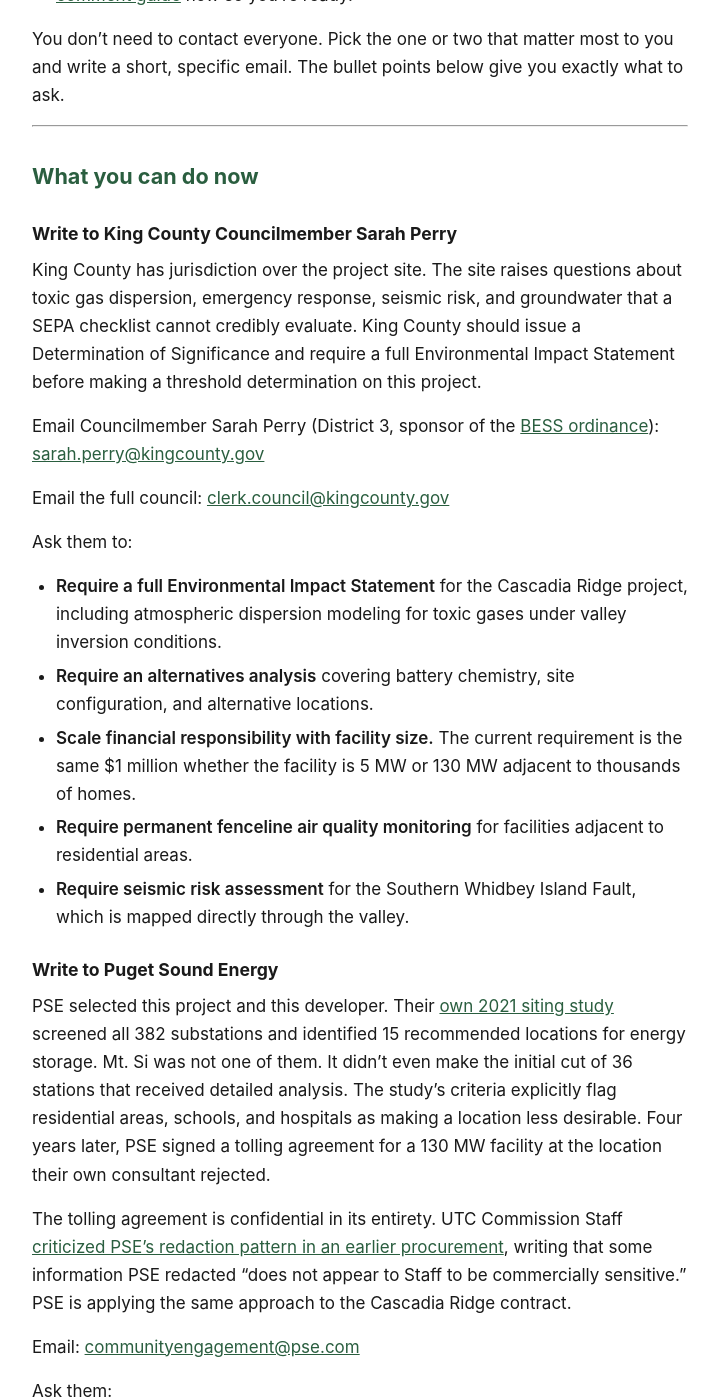
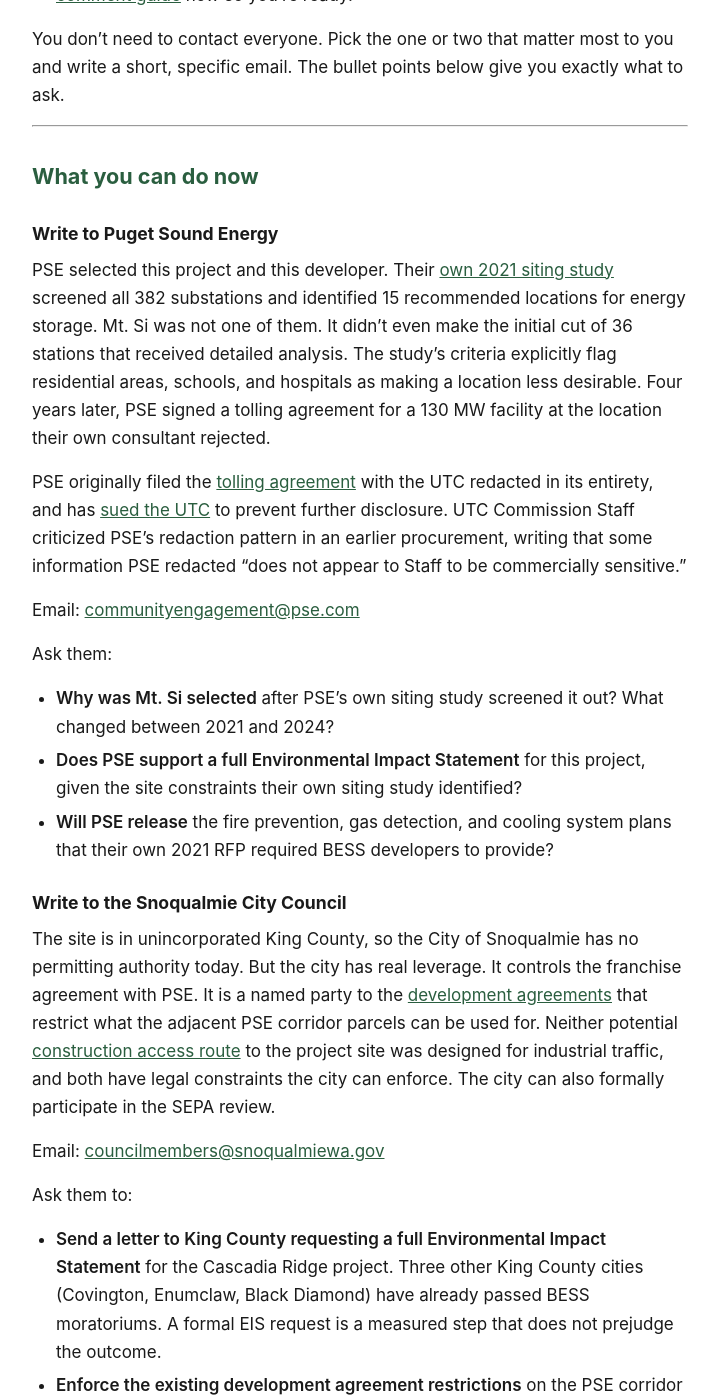
Before and after one commit to calef/cascadia-ridge-bess, a Jekyll site: the page built from _pages/take-action.md, in a window 1280 px wide and 1400 px high, scrolled down 571 px. Shown: the whole window, without its empty margins (280-999 px from the left). Built offline with Jekyll 4.4.1, drawn with Linux system fonts in a browser that asks for light colours; some of the changed text lies outside the part shown.

Commit message:
Deploy site 2026-04-11-125856

```diff
--- a/_pages/take-action.md
+++ b/_pages/take-action.md
@@ -17,27 +17,11 @@ You don't need to contact everyone. Pick the one or two that matter most to you
 
 ## What you can do now
 
-### Write to King County Councilmember Sarah Perry
-
-King County has jurisdiction over the project site. The site raises questions about toxic gas dispersion, emergency response, seismic risk, and groundwater that a SEPA checklist cannot credibly evaluate. King County should issue a Determination of Significance and require a full Environmental Impact Statement before making a threshold determination on this project.
-
-Email Councilmember Sarah Perry (District 3, sponsor of the [BESS ordinance](/permitting)): [sarah.perry@kingcounty.gov](mailto:sarah.perry@kingcounty.gov)
-
-Email the full council: [clerk.council@kingcounty.gov](mailto:clerk.council@kingcounty.gov)
-
-Ask them to:
-
-- **Require a full Environmental Impact Statement** for the Cascadia Ridge project, including atmospheric dispersion modeling for toxic gases under valley inversion conditions.
-- **Require an alternatives analysis** covering battery chemistry, site configuration, and alternative locations.
-- **Scale financial responsibility with facility size.** The current requirement is the same $1 million whether the facility is 5 MW or 130 MW adjacent to thousands of homes.
-- **Require permanent fenceline air quality monitoring** for facilities adjacent to residential areas.
-- **Require seismic risk assessment** for the Southern Whidbey Island Fault, which is mapped directly through the valley.
-
 ### Write to Puget Sound Energy
 
 PSE selected this project and this developer. Their [own 2021 siting study](/project#siting-study) screened all 382 substations and identified 15 recommended locations for energy storage. Mt. Si was not one of them. It didn't even make the initial cut of 36 stations that received detailed analysis. The study's criteria explicitly flag residential areas, schools, and hospitals as making a location less desirable. Four years later, PSE signed a tolling agreement for a 130 MW facility at the location their own consultant rejected.
 
-The tolling agreement is confidential in its entirety. UTC Commission Staff [criticized PSE's redaction pattern in an earlier procurement](/ceta#transparency), writing that some information PSE redacted "does not appear to Staff to be commercially sensitive." PSE is applying the same approach to the Cascadia Ridge contract.
+PSE originally filed the [tolling agreement](/assets/ue-240532-cascadia-tolling-agreement-partial.pdf) with the UTC redacted in its entirety, and has [sued the UTC](/ceta#transparency) to prevent further disclosure. UTC Commission Staff criticized PSE's redaction pattern in an earlier procurement, writing that some information PSE redacted "does not appear to Staff to be commercially sensitive."
 
 Email: [communityengagement@pse.com](mailto:communityengagement@pse.com)
 
@@ -58,7 +42,6 @@ Ask them to:
 - **Send a letter to King County requesting a full Environmental Impact Statement** for the Cascadia Ridge project. Three other King County cities (Covington, Enumclaw, Black Diamond) have already passed BESS moratoriums. A formal EIS request is a measured step that does not prejudge the outcome.
 - **Enforce the existing development agreement restrictions** on the PSE corridor parcels. Construction traffic for the BESS project is not authorized under those agreements, and the city has standing to say so.
 - **Direct staff to formally participate in the SEPA review** when Jupiter Power refiles.
-- **Evaluate whether the city should annex the project parcels.** The [Snoqualmie 2044 Comprehensive Plan](https://snoqualmiewa.gov/1070/Snoqualmie-Comprehensive-Plan-2044) designates this land for business park and mixed use, not industrial battery storage. Annexation would make that designation enforceable.
 - **Update the city's evacuation plan** to address an industrial toxic release scenario. The current plan (November 2017) does not contemplate a chemical fire producing hydrogen fluoride adjacent to Snoqualmie Ridge.
 
 ### Write to the Snoqualmie Valley School District
@@ -94,7 +78,7 @@ The project site is surrounded by dozens of private domestic wells, with the hig
 
 If you're on a private well near the project site, you have a direct stake in the SEPA review. Your comment about groundwater risk carries weight that a general safety concern does not. See our [groundwater analysis](/site-and-environment#groundwater) for the data, including well locations, depth ranges, and the Sumner precedent where a public water well on a BESS project parcel triggered the strongest groundwater conditions in any Washington BESS project.
 
-When the SEPA comment window opens, submit a comment identifying your well and asking King County to require a hydrogeologic assessment before issuing a development permit. In the meantime, writing to King County Councilmember Sarah Perry (above) about the need for groundwater protections in the BESS ordinance helps build the case.
+When the SEPA comment window opens, submit a comment identifying your well and asking King County to require a hydrogeologic assessment before issuing a development permit.
 
 ### Write to local fire agencies
 
@@ -108,7 +92,8 @@ Three fire agencies cover this area. Jupiter Power has confirmed it is coordinat
 
 Ask them to:
 
-- **Prepare to participate in the SEPA review** when Jupiter Power refiles. Comments from fire agencies on emergency response gaps carry significant weight.
+- **Request a full Environmental Impact Statement** from King County. Eastside Fire & Rescue has already stated it "cannot confirm" preparedness for an incident of this type and scale. A formal EIS request from fire agencies carries significant weight.
+- **Prepare to participate in the SEPA review** when Jupiter Power refiles.
 - **Evaluate whether existing mutual aid agreements** can handle a multi-day battery fire producing hydrogen fluoride adjacent to a residential community.
 - **Assess fire suppression water supply.** The project parcels have no municipal water connection, no fire hydrants, and no water mains.
 
```
Also changed, not shown: other parts of _pages/take-action.md (+2 -1 lines).
